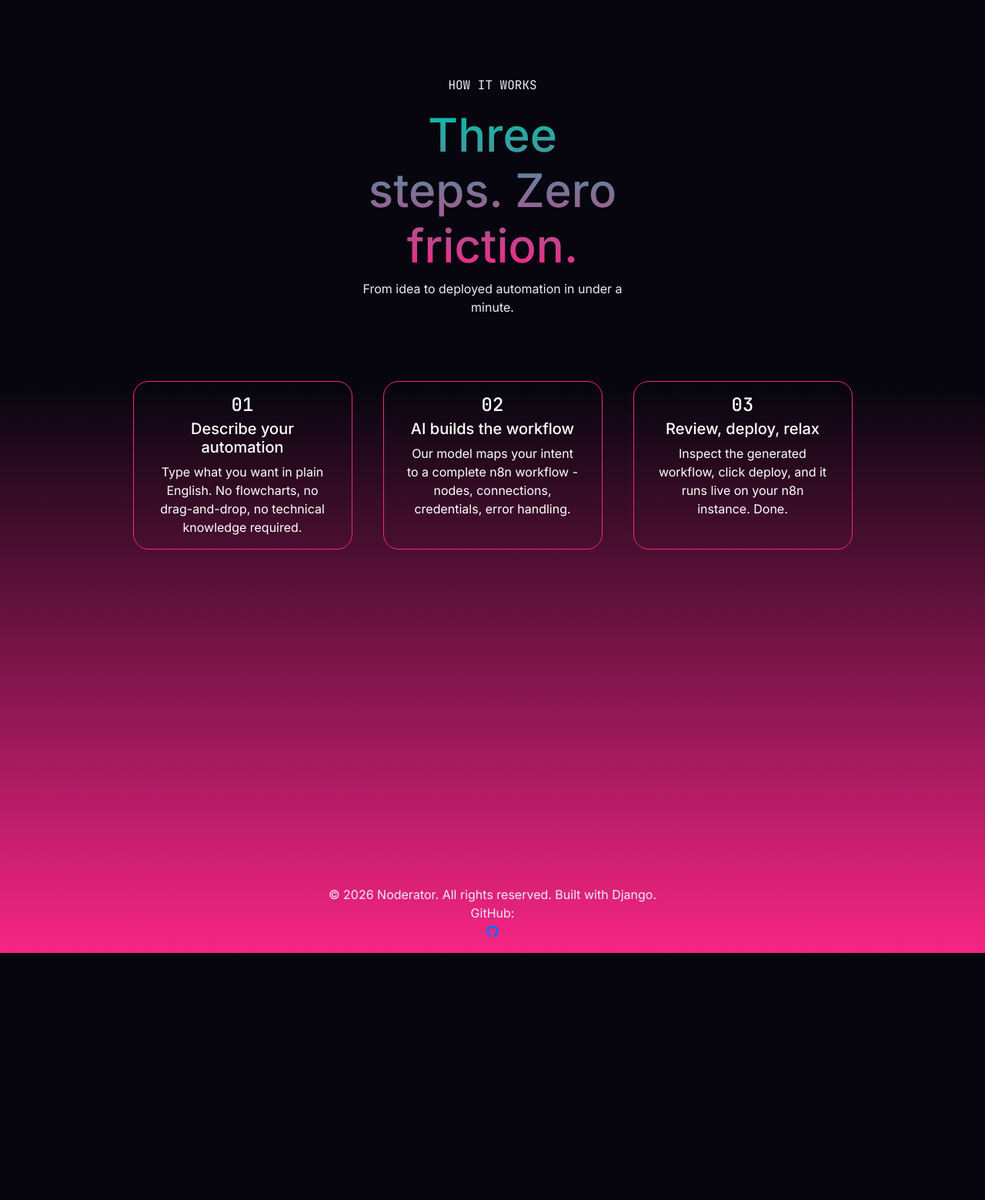
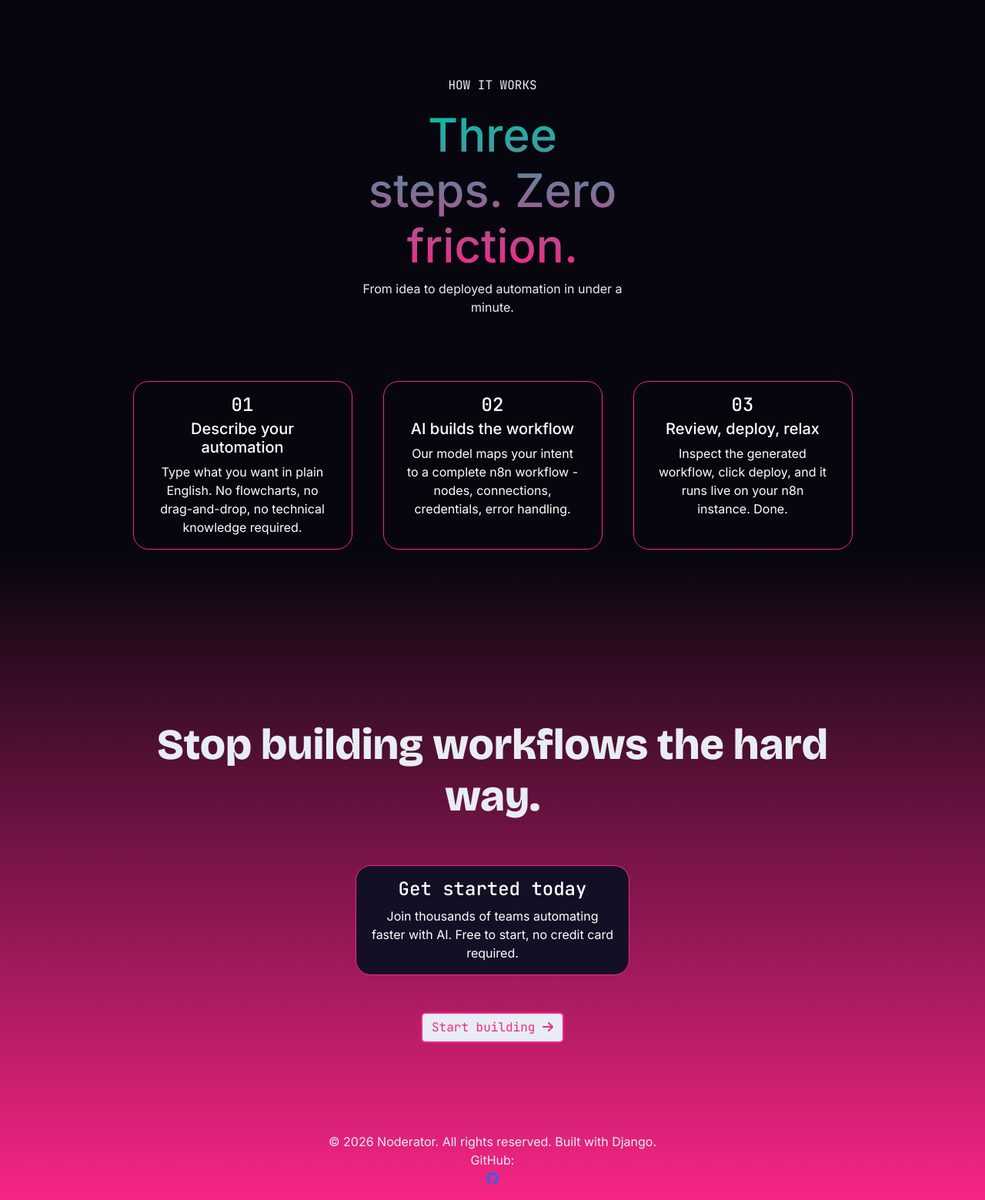
Before and after one commit to Karla-Stein/noderator, a Django app: page / in a window 1280 px wide. Shown: the part 961-2520 px from the top of the page at 77% size. Before the commit the page ends 2199 px from the top, so only its background shows below. Run offline with Django 4.2, Linux system fonts and the light colour scheme; some libraries are stand-ins or nearby versions.

Commit message:
Add get started section

```diff
--- a/home/static/home/css/index.css
+++ b/home/static/home/css/index.css
@@ -71,9 +71,11 @@ h3 {
     }
 }
 
-#how-it-works{
-    margin-top: 200px;
-    margin-bottom: 400px;
+#how-it-works,
+#get-started{
+    margin-top: 100px;
+    margin-bottom: 100px;
+    padding-top: 100px;
 }
 
 #how-it-works .card{
@@ -83,3 +85,14 @@ h3 {
     border-radius: 20px;
     color: white;
 }
+
+#get-started .card{
+    background-color: var(--secondary-background);
+    border: 1px solid #F72585;
+    border-radius: 20px;
+    color: white;
+}
+
+#get-started h5{
+    font-weight: 900;
+}
--- a/home/templates/home/index.html
+++ b/home/templates/home/index.html
@@ -107,6 +107,33 @@
         </div>
     </div>
 </section>
+<section id="get-started">
+    <div class="container">
+        <div class="row justify-content-center">
+            <div class="col-10 mb-5">
+                <h5 class="card-subtitle mb-2 display-4 primary-font text-center">
+                    Stop building workflows the hard way.
+                </h5>
+            </div>
+        </div>
+        <div class="row justify-content-center">
+            <div class="col-10 col-md-6 col-lg-4 text-center">
+                <div class="card">
+                    <div class="card-body">
+                        <h4 class="card-title code-font">
+                            Get started today
+                        </h4>
+                        <p class="card-text inter">
+                            Join thousands of teams automating faster with AI. Free to start, no credit card required.
+                        </p>
+                    </div>
+                </div>
+                <a href="#" class="btn btn-start mt-5 text-center">Start building <i
+                                class="fa-solid fa-arrow-right"></i></a>
+            </div>
+        </div>
+    </div>
+</section>
 
 {% endblock %}
 
```
